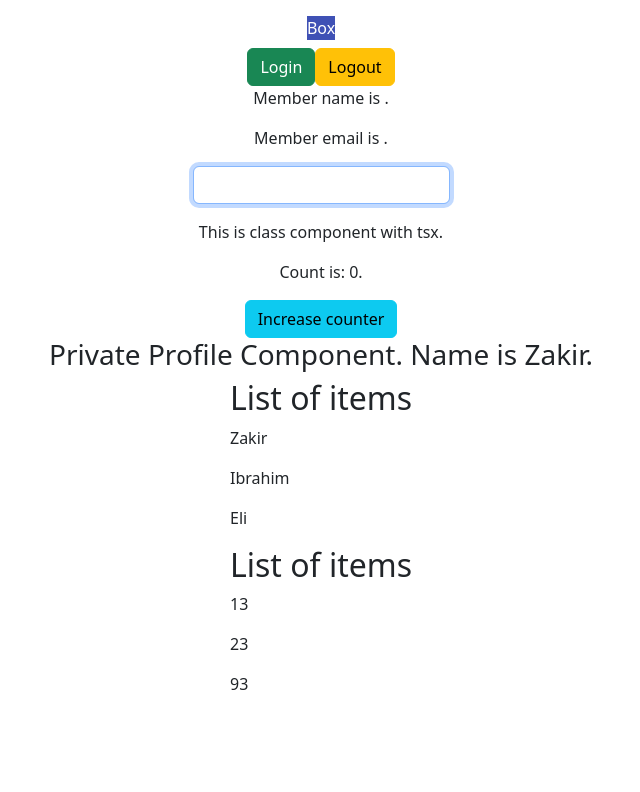
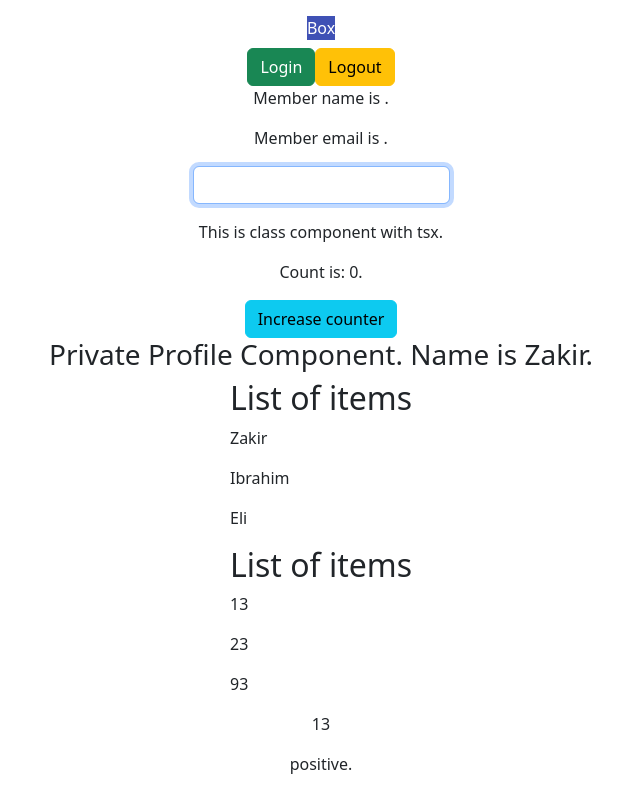
Before and after one commit to RahimliZakir/React-TypeScript, a React (Create React App) app in the folder app/: page / in a window 1280 px wide. Shown: the part 747-1539 px from the top of the page, without its empty margins (319-959 px from the left). Before the commit the page ends 1459 px from the top, so only its background shows below. Built offline with nearby package versions, Linux system fonts and the light colour scheme.

Commit message:
Restricting Props

```diff
--- a/app/src/App.tsx
+++ b/app/src/App.tsx
@@ -19,6 +19,7 @@ import CounterClass from "./components/class/CounterClass";
 import Private from "./components/auth/Private";
 import Profile from "./components/auth/Profile";
 import List from "./components/generics/List";
+import RandomNumber from "./components/restriction/RandomNumber";
 
 const App = () => {
   const personName = {
@@ -102,6 +103,9 @@ const App = () => {
         onClick={(item) => console.log(item)}
       />
       <List items={[13, 23, 93]} onClick={(item) => console.log(item)} />
+      {/* Restricting Props */}
+      {/* Hansini gonderiremse o "true" kimi basha dushulecek. */}
+      <RandomNumber value={13} isPositive />
     </div>
   );
 };
--- a/app/src/components/generics/List.tsx
+++ b/app/src/components/generics/List.tsx
@@ -5,6 +5,7 @@ type ListProps<T> = {
   onClick: (value: T) => void;
 };
 
+//* "{}" o demekdir ki "T" nosh obyektden torenir ve az mehdudiyyet qoyuruq.
 const List = <T extends string | number /*{}*/>({
   items,
   onClick,
--- /dev/null
+++ b/app/src/components/restriction/RandomNumber.tsx
@@ -0,0 +1,29 @@
+import React from "react";
+
+type RandomNumberProps = {
+  value: number;
+  //* Props kimi gonderilende true yazmaq mecburiyyeti olmayacaq
+  isPositive?: boolean;
+  isNegative?: boolean;
+  isZero?: boolean;
+};
+
+const RandomNumber = ({
+  value,
+  isPositive,
+  isNegative,
+  isZero,
+}: RandomNumberProps) => {
+  return (
+    <div className="text-center">
+      <p>{value}</p>
+      <p>
+        {isPositive && "positive"}
+        {isNegative && ",  negative"}
+        {isZero && ", zero"}.
+      </p>
+    </div>
+  );
+};
+
+export default RandomNumber;
```
